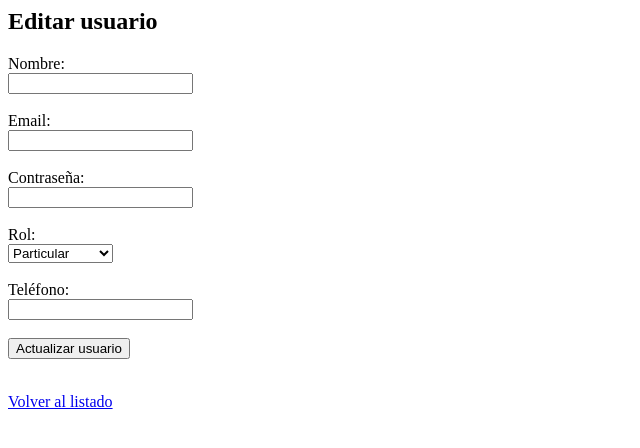
After one commit to EricKColl/ReparaYa-Producto2, a PHP site: page /edit.php in a window 1280 px wide. The commit adds this page. Shown: the top 448 px of the page, without its empty margins (0-640 px from the left). Run offline with PHP 8.4, Linux system fonts and the light colour scheme; data that the repository does not hold is empty.

Commit message:
implementada edicion basica de usuarios

```diff
--- /dev/null
+++ b/src/app/views/usuarios/edit.php
@@ -0,0 +1,50 @@
+<h2>Editar usuario</h2>
+
+<form action="/public/usuarios/update" method="POST">
+    <input type="hidden" name="id" value="<?= htmlspecialchars($usuario['id']) ?>">
+
+    <div>
+        <label for="nombre">Nombre:</label><br>
+        <input type="text" id="nombre" name="nombre" value="<?= htmlspecialchars($usuario['nombre']) ?>" required>
+    </div>
+
+    <br>
+
+    <div>
+        <label for="email">Email:</label><br>
+        <input type="email" id="email" name="email" value="<?= htmlspecialchars($usuario['email']) ?>" required>
+    </div>
+
+    <br>
+
+    <div>
+        <label for="password">Contraseña:</label><br>
+        <input type="text" id="password" name="password" value="<?= htmlspecialchars($usuario['password']) ?>" required>
+    </div>
+
+    <br>
+
+    <div>
+        <label for="rol">Rol:</label><br>
+        <select id="rol" name="rol" required>
+            <option value="particular" <?= $usuario['rol'] === 'particular' ? 'selected' : '' ?>>Particular</option>
+            <option value="tecnico" <?= $usuario['rol'] === 'tecnico' ? 'selected' : '' ?>>Técnico</option>
+            <option value="admin" <?= $usuario['rol'] === 'admin' ? 'selected' : '' ?>>Administrador</option>
+        </select>
+    </div>
+
+    <br>
+
+    <div>
+        <label for="telefono">Teléfono:</label><br>
+        <input type="text" id="telefono" name="telefono" value="<?= htmlspecialchars($usuario['telefono'] ?? '') ?>">
+    </div>
+
+    <br>
+
+    <button type="submit">Actualizar usuario</button>
+</form>
+
+<br>
+
+<a href="/public/usuarios">Volver al listado</a>
```
Also changed, not shown: src/app/controllers/UsuarioController.php (+53 -0 lines), src/app/views/usuarios/index.php (+7 -1 lines), src/core/Router.php (+17 -1 lines).
